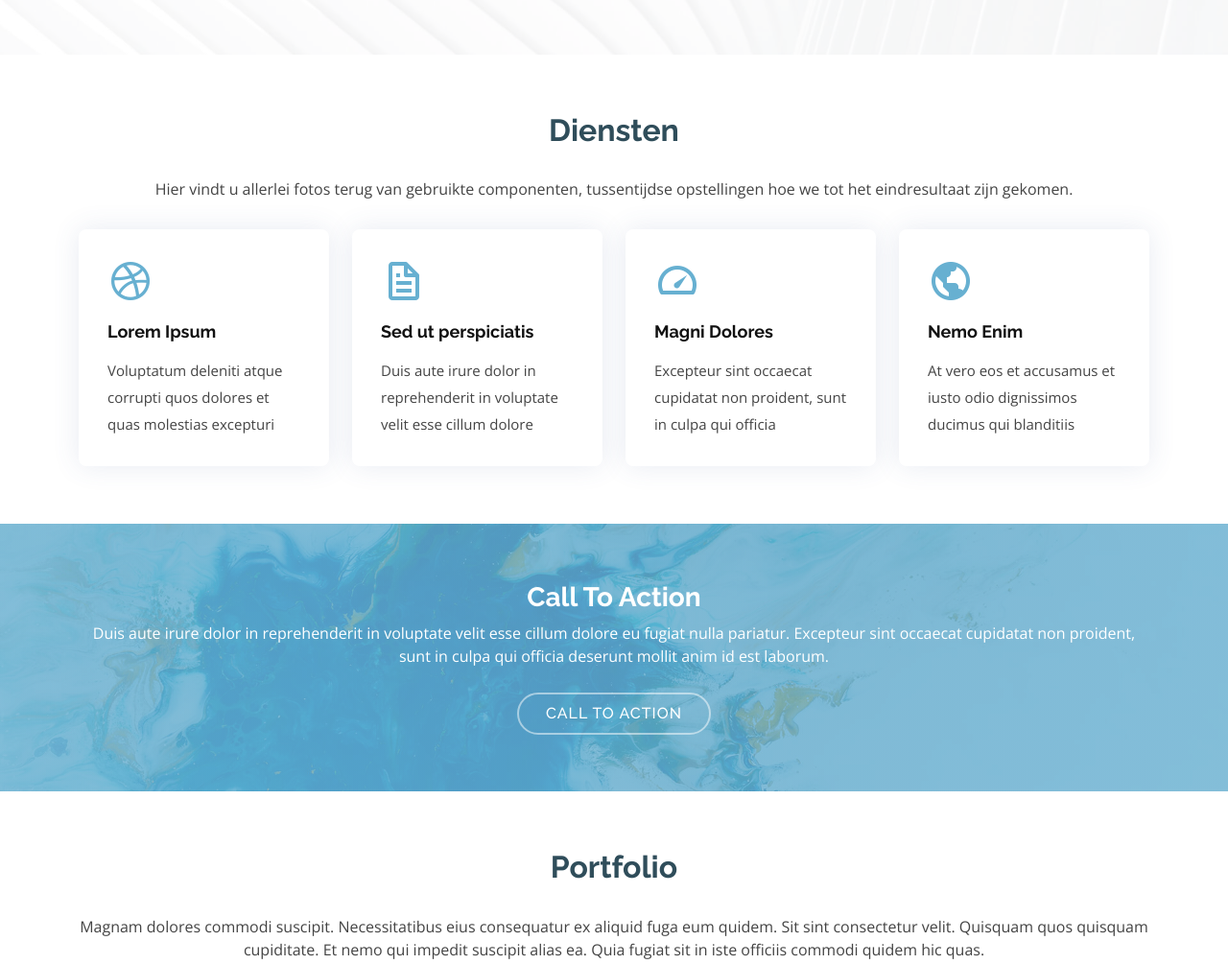
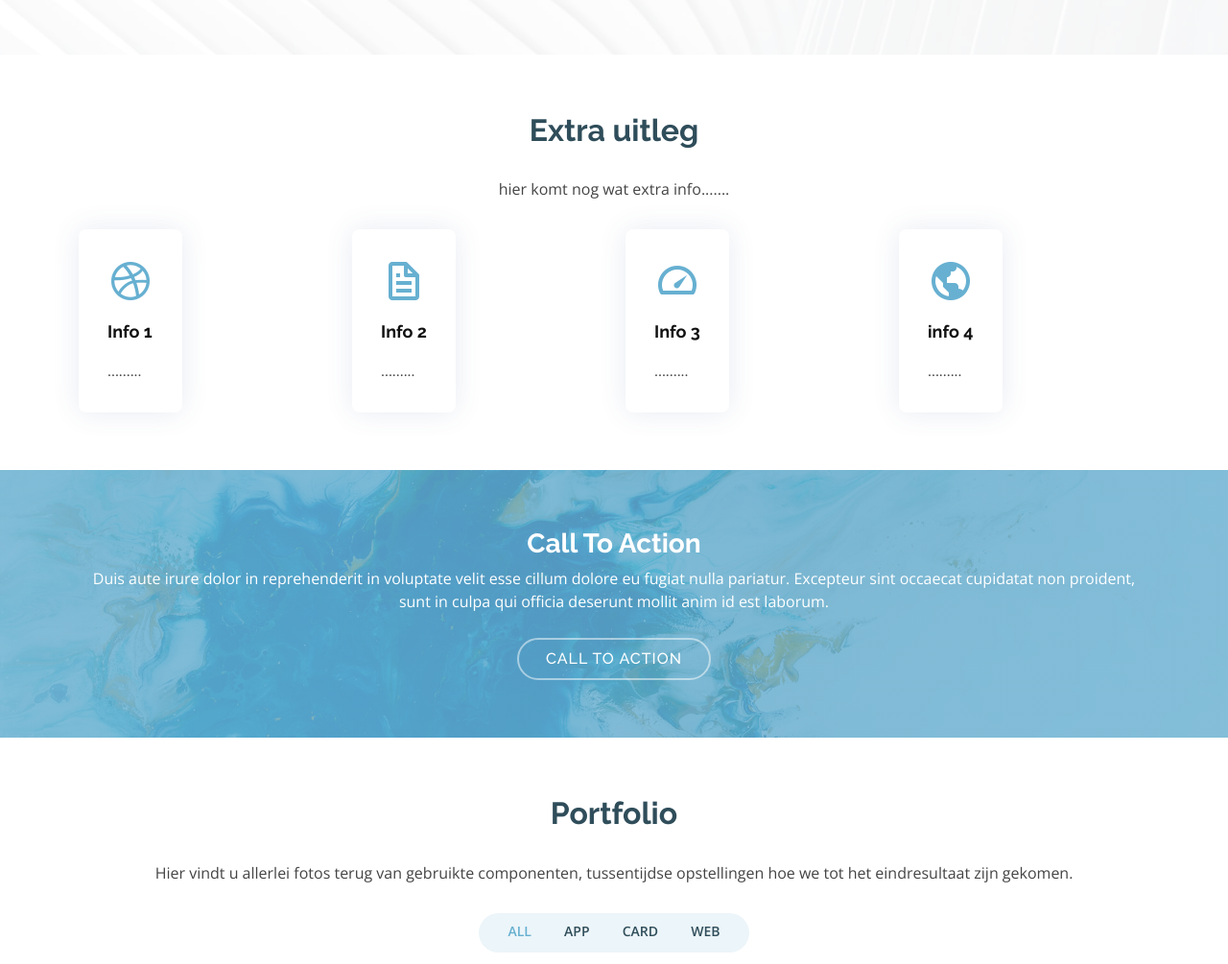
Before and after one commit to lucasmatthys/lucasmatthys.github.io, a plain HTML site: page index.html in a window 1280 px wide. Shown: the part 1235-2240 px from the top of the page at 96% size. Drawn offline with nearby package versions, Linux system fonts and the light colour scheme.

Commit message:
Update index.html

```diff
--- a/index.html
+++ b/index.html
@@ -141,40 +141,40 @@
       <div class="container">
 
         <div class="section-title" data-aos="fade-in" data-aos-delay="100">
-          <h2>Diensten</h2>
-          <p>Hier vindt u allerlei fotos terug van gebruikte componenten, tussentijdse opstellingen hoe we tot het eindresultaat zijn gekomen.</p>
+          <h2>Extra uitleg </h2>
+          <p>hier komt nog wat extra info.......</p>
         </div>
 
         <div class="row">
           <div class="col-md-6 col-lg-3 d-flex align-items-stretch mb-5 mb-lg-0">
             <div class="icon-box" data-aos="fade-up">
               <div class="icon"><i class="bx bxl-dribbble"></i></div>
-              <h4 class="title"><a href="">Lorem Ipsum</a></h4>
-              <p class="description">Voluptatum deleniti atque corrupti quos dolores et quas molestias excepturi</p>
+              <h4 class="title"><a href="">Info 1 </a></h4>
+              <p class="description">.........</p>
             </div>
           </div>
 
           <div class="col-md-6 col-lg-3 d-flex align-items-stretch mb-5 mb-lg-0">
             <div class="icon-box" data-aos="fade-up" data-aos-delay="100">
               <div class="icon"><i class="bx bx-file"></i></div>
-              <h4 class="title"><a href="">Sed ut perspiciatis</a></h4>
-              <p class="description">Duis aute irure dolor in reprehenderit in voluptate velit esse cillum dolore</p>
+              <h4 class="title"><a href="">Info 2</a></h4>
+              <p class="description">.........</p>
             </div>
           </div>
 
           <div class="col-md-6 col-lg-3 d-flex align-items-stretch mb-5 mb-lg-0">
             <div class="icon-box" data-aos="fade-up" data-aos-delay="200">
               <div class="icon"><i class="bx bx-tachometer"></i></div>
-              <h4 class="title"><a href="">Magni Dolores</a></h4>
-              <p class="description">Excepteur sint occaecat cupidatat non proident, sunt in culpa qui officia</p>
+              <h4 class="title"><a href="">Info 3</a></h4>
+              <p class="description">.........</p>
             </div>
           </div>
 
           <div class="col-md-6 col-lg-3 d-flex align-items-stretch mb-5 mb-lg-0">
             <div class="icon-box" data-aos="fade-up" data-aos-delay="300">
               <div class="icon"><i class="bx bx-world"></i></div>
-              <h4 class="title"><a href="">Nemo Enim</a></h4>
-              <p class="description">At vero eos et accusamus et iusto odio dignissimos ducimus qui blanditiis</p>
+              <h4 class="title"><a href="">info 4</a></h4>
+              <p class="description">.........</p>
             </div>
           </div>
 
@@ -245,7 +245,7 @@
 
         <div class="section-title" data-aos="fade-in" data-aos-delay="100">
           <h2>Portfolio</h2>
-          <p>Magnam dolores commodi suscipit. Necessitatibus eius consequatur ex aliquid fuga eum quidem. Sit sint consectetur velit. Quisquam quos quisquam cupiditate. Et nemo qui impedit suscipit alias ea. Quia fugiat sit in iste officiis commodi quidem hic quas.</p>
+          <p>Hier vindt u allerlei fotos terug van gebruikte componenten, tussentijdse opstellingen hoe we tot het eindresultaat zijn gekomen.</p>
         </div>
 
         <div class="row" data-aos="fade-in">
```
